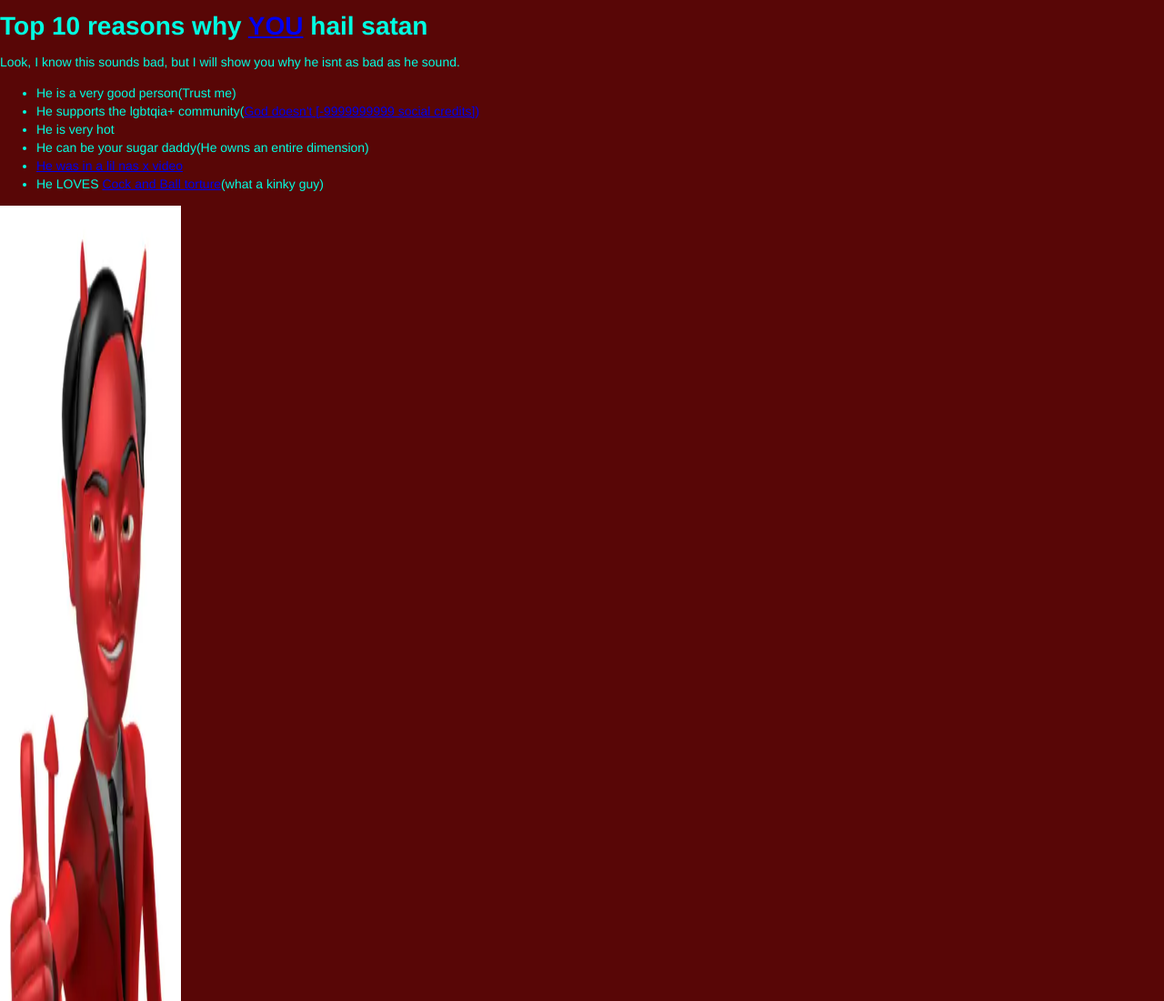
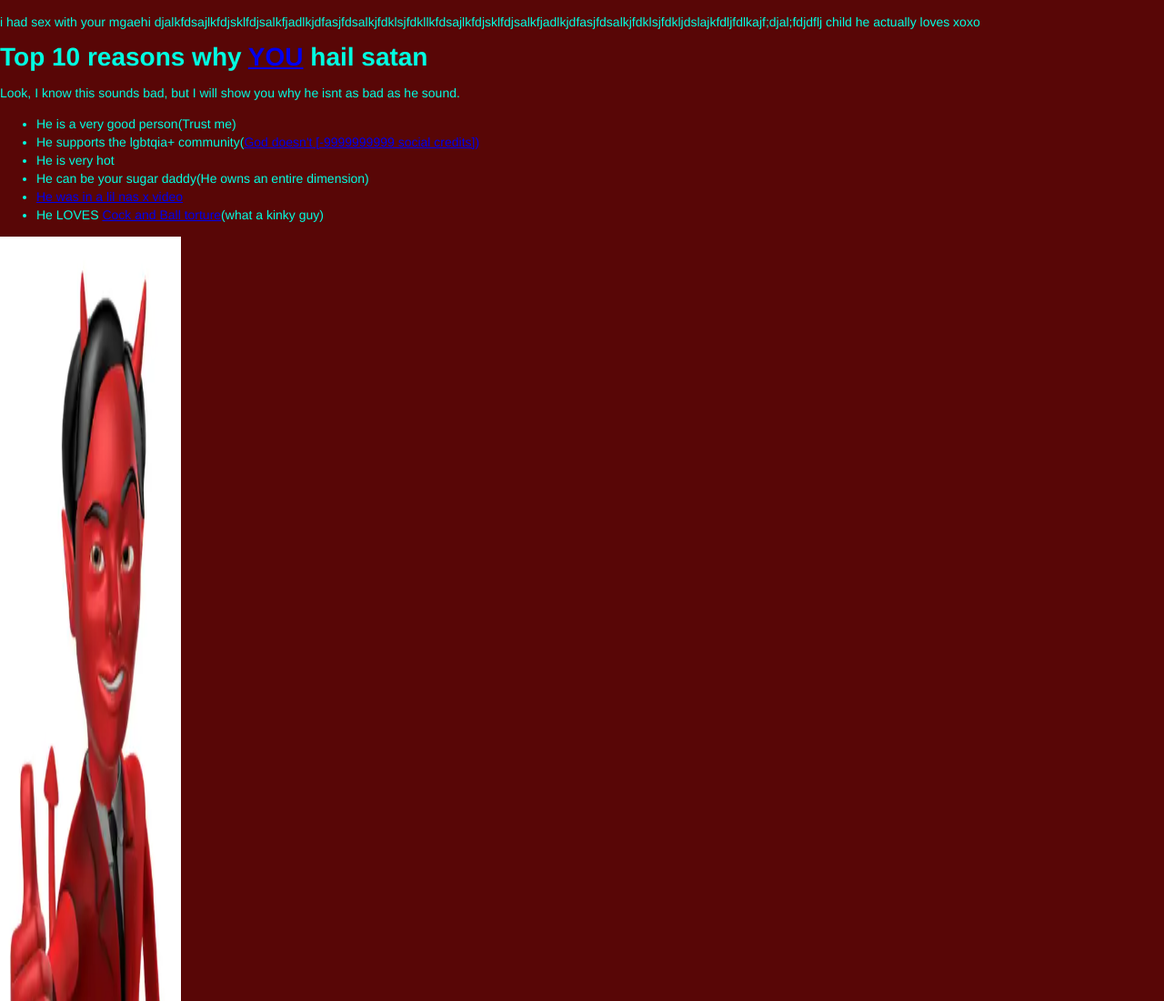
Before and after one commit to AhhhSaturn/Satan, a plain HTML site: page index.html in a window 1280 px wide. Shown: the top 1100 px of the page at 91% size. Drawn offline with Linux system fonts and the light colour scheme; a script that the page names is missing.

Commit message:
your mother
Co-authored-by: Tubboge <Tubboge@users.noreply.github.com>

```diff
--- a/index.html
+++ b/index.html
@@ -3,13 +3,14 @@
         <head>
             <meta charset='UTF-8'>
             <title>Hail Satan</title>
-            <meta http-equiv='refresh' content='5; URL=https://www.youtube.com/watch?v=dQw4w9WgXcQ' >
+            <!-- <meta http-equiv='refresh' content='5; URL=https://www.youtube.com/watch?v=dQw4w9WgXcQ' > -->
             <link href = 'main.css' rel = 'stylesheet' type = 'text/css'>
             <meta http-equiv="X-UA-Compatible" content="IE=7">
             <script src = 'main.js' type = 'text/javascript'></script>
             <link rel='icon' type='image/x-icon' href='logo.png' />
         </head>
         <body>
+            <p>i had sex with your mgaehi djalkfdsajlkfdjsklfdjsalkfjadlkjdfasjfdsalkjfdklsjfdkllkfdsajlkfdjsklfdjsalkfjadlkjdfasjfdsalkjfdklsjfdkljdslajkfdljfdlkajf;djal;fdjdflj child he actually loves xoxo</p>
             <h1>Top 10 reasons why <a href = 'https://en.wikipedia.org/wiki/Idiot'>YOU</a> hail satan</h1>
             <p>Look, I know this sounds bad, but I will show you why he isnt as bad as he sound.</p>
             <ul>
--- a/main.css
+++ b/main.css
@@ -14,3 +14,5 @@ body {
     transition: all 10s ease;
     transform: rotate(7200deg);
 }
+
+/* i had sex with your mother cock and ball torture */
```
